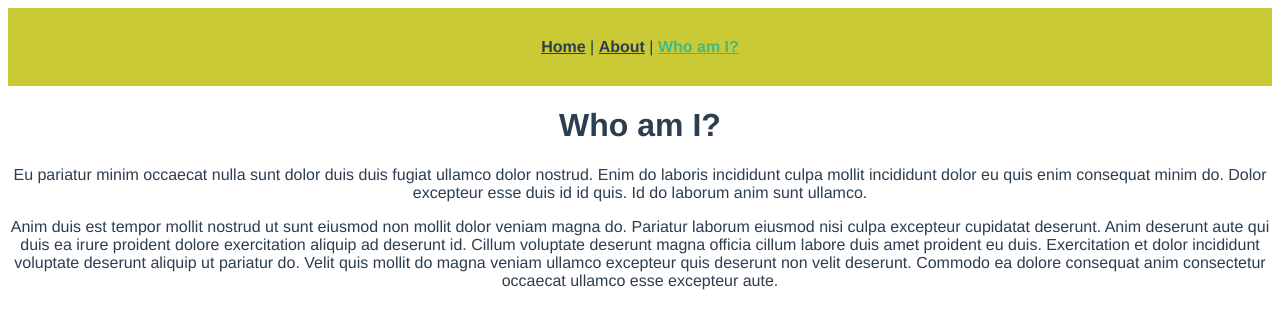
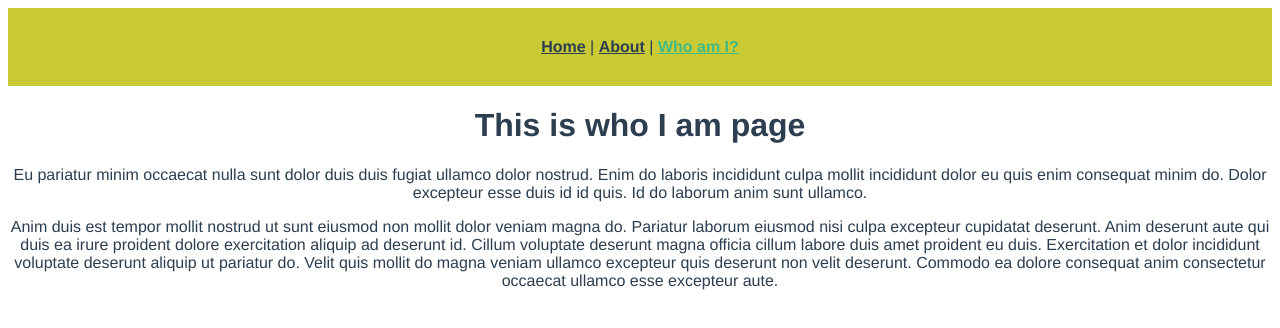
Before and after one commit to mhallo/Hallo, a Vue app: page /whoami in a window 1280 px wide. Shown: the top 328 px of the page. Built offline with nearby package versions, Linux system fonts and the light colour scheme; what vue2-transitions would draw is missing.

Commit message:
I fought the router, and I won

```diff
--- a/src/App.vue
+++ b/src/App.vue
@@ -5,7 +5,9 @@
       <router-link to="/about">About</router-link> |
       <router-link to="/whoami">Who am I?</router-link>
     </div>
-    <router-view/>
+    <transition name="fade" mode="out-in">
+      <router-view/>
+    </transition>
   </div>
 </template>
 
@@ -30,4 +32,11 @@
 #nav a.router-link-exact-active {
   color: #42b983;
 }
+
+.fade-enter-active, .fade-leave-active {
+  transition: opacity .4s;
+}
+.fade-enter, .fade-leave-to /* .fade-leave-active below version 2.1.8 */ {
+  opacity: 0;
+}
 </style>
--- a/src/views/WhoAmI.vue
+++ b/src/views/WhoAmI.vue
@@ -1,6 +1,6 @@
 <template>
   <div class="whoami page">
-    <h1>Who am I?</h1>
+    <h1>This is who I am page</h1>
     <p>Eu pariatur minim occaecat nulla sunt dolor duis duis fugiat ullamco dolor nostrud. Enim do laboris incididunt culpa mollit incididunt dolor eu quis enim consequat minim do. Dolor excepteur esse duis id id quis. Id do laborum anim sunt ullamco.</p>
     <p>Anim duis est tempor mollit nostrud ut sunt eiusmod non mollit dolor veniam magna do. Pariatur laborum eiusmod nisi culpa excepteur cupidatat deserunt. Anim deserunt aute qui duis ea irure proident dolore exercitation aliquip ad deserunt id. Cillum voluptate deserunt magna officia cillum labore duis amet proident eu duis. Exercitation et dolor incididunt voluptate deserunt aliquip ut pariatur do. Velit quis mollit do magna veniam ullamco excepteur quis deserunt non velit deserunt. Commodo ea dolore consequat anim consectetur occaecat ullamco esse excepteur aute.</p>
   </div>
```
